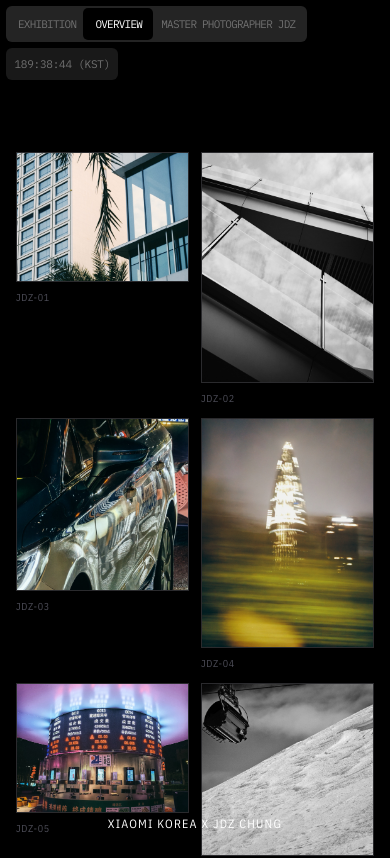
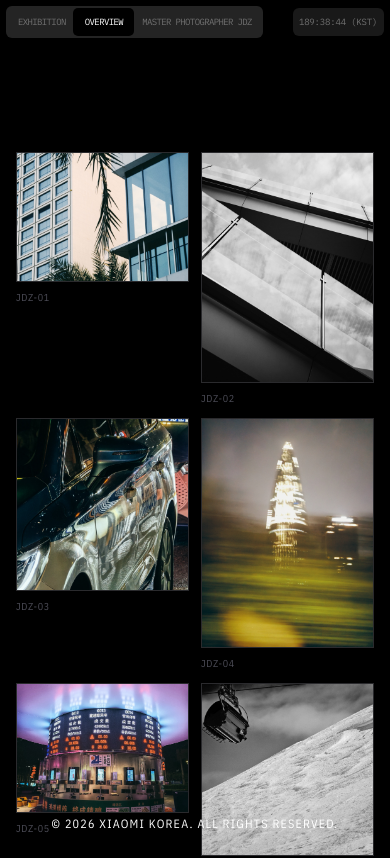
Before and after one commit to CodyMan0/minji-website, a Next.js app: page /gallery in a window 390 px wide. Shown: the top 858 px of the page. Built offline with nearby package versions, Linux system fonts and the light colour scheme.

Commit message:
fix : 반응형 네비게이션 푸터 추가

```diff
--- a/src/components/layout/BottomBar.tsx
+++ b/src/components/layout/BottomBar.tsx
@@ -7,8 +7,11 @@ export default function BottomBar() {
         <div className="hidden md:block">
           &copy; 2026 Xiaomi Korea. All rights reserved.
         </div>
-        <div className="text-center flex-1 md:flex-none">
+        <div className="hidden md:block md:flex-none">
           XIAOMI KOREA X JDZ CHUNG
+        </div>
+        <div className="block text-center flex-1 md:hidden">
+          &copy; 2026 Xiaomi Korea. All rights reserved.
         </div>
         <div className="hidden md:block">ONLINE EXHIBITION</div>
       </div>
--- a/src/components/layout/Navigation.tsx
+++ b/src/components/layout/Navigation.tsx
@@ -66,7 +66,7 @@ export default function Navigation() {
           "clamp(0.4rem, 1.22vw, 1.22vw) clamp(0.4rem, 1.33vw, 1.33vw) 0",
       }}
     >
-      <div className="flex items-center justify-between gap-1.5 flex-wrap md:flex-nowrap">
+      <div className="flex items-center justify-between gap-1.5">
         <div
           ref={containerRef}
           className="relative flex items-center bg-[#242424] font-(family-name:--font-ibm-plex-mono) min-w-0 flex-shrink"
@@ -105,14 +105,14 @@ export default function Navigation() {
                 ref={(el) => {
                   tabRefs.current[i] = el;
                 }}
-                className="relative flex items-center justify-center uppercase font-normal min-h-8 md:min-h-11"
+                className="relative flex items-center justify-center uppercase font-normal min-h-7 md:min-h-11 text-center"
                 style={{
                   borderRadius: "clamp(5px, 0.634vw, 10px)",
                   padding:
-                    "clamp(0.2rem, 0.3vw, 0.5rem) clamp(0.5rem, 2.2vw, 2.5rem)",
-                  fontSize: "clamp(0.6875rem, 0.968vw, 1.125rem)",
+                    "clamp(0.1rem, 0.3vw, 0.5rem) clamp(0.4rem, 2.2vw, 2.5rem)",
+                  fontSize: "clamp(9px, 0.968vw, 1.125rem)",
                   letterSpacing: "-0.07em",
-                  lineHeight: "1.54",
+                  lineHeight: "1.16",
                 }}
               >
                 <span
@@ -137,17 +137,17 @@ export default function Navigation() {
         </div>
         <Link
           href="/countdown"
-          className={`flex items-center justify-center uppercase tabular-nums font-normal transition-colors min-h-8 md:min-h-11 font-(family-name:--font-ibm-plex-mono) flex-shrink-0 whitespace-nowrap ${
+          className={`flex items-center justify-center uppercase tabular-nums font-normal transition-colors min-h-7 md:min-h-11 font-(family-name:--font-ibm-plex-mono) flex-shrink-0 whitespace-nowrap ${
             pathname === "/countdown"
               ? "bg-white text-black"
               : "bg-[#242424]/70 text-[#707070] hover:text-white"
           }`}
           style={{
             padding:
-              "clamp(0.2rem, 0.4vw, 0.5rem) clamp(0.5rem, 1.4vw, 1.6rem)",
-            fontSize: "clamp(0.6875rem, 0.968vw, 1.125rem)",
+              "clamp(0.1rem, 0.4vw, 0.5rem) clamp(0.4rem, 1.4vw, 1.6rem)",
+            fontSize: "clamp(9px, 0.968vw, 1.125rem)",
             letterSpacing: "-0.02em",
-            lineHeight: "1.54",
+            lineHeight: "1.16",
             borderRadius: "clamp(6px, 0.764vw, 12px)",
           }}
         >
```
Also changed, not shown: .omc/state/subagent-tracking.json.
